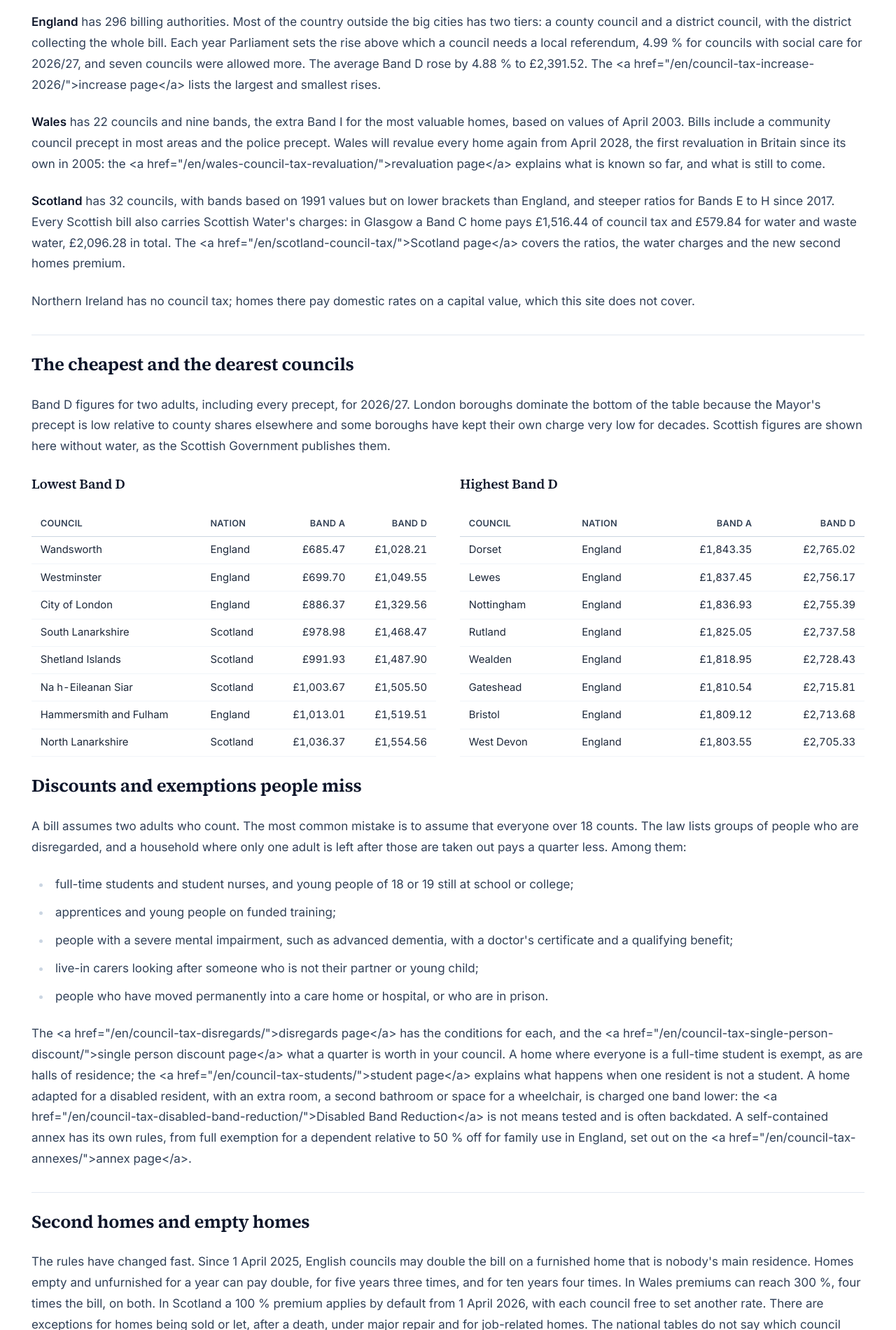
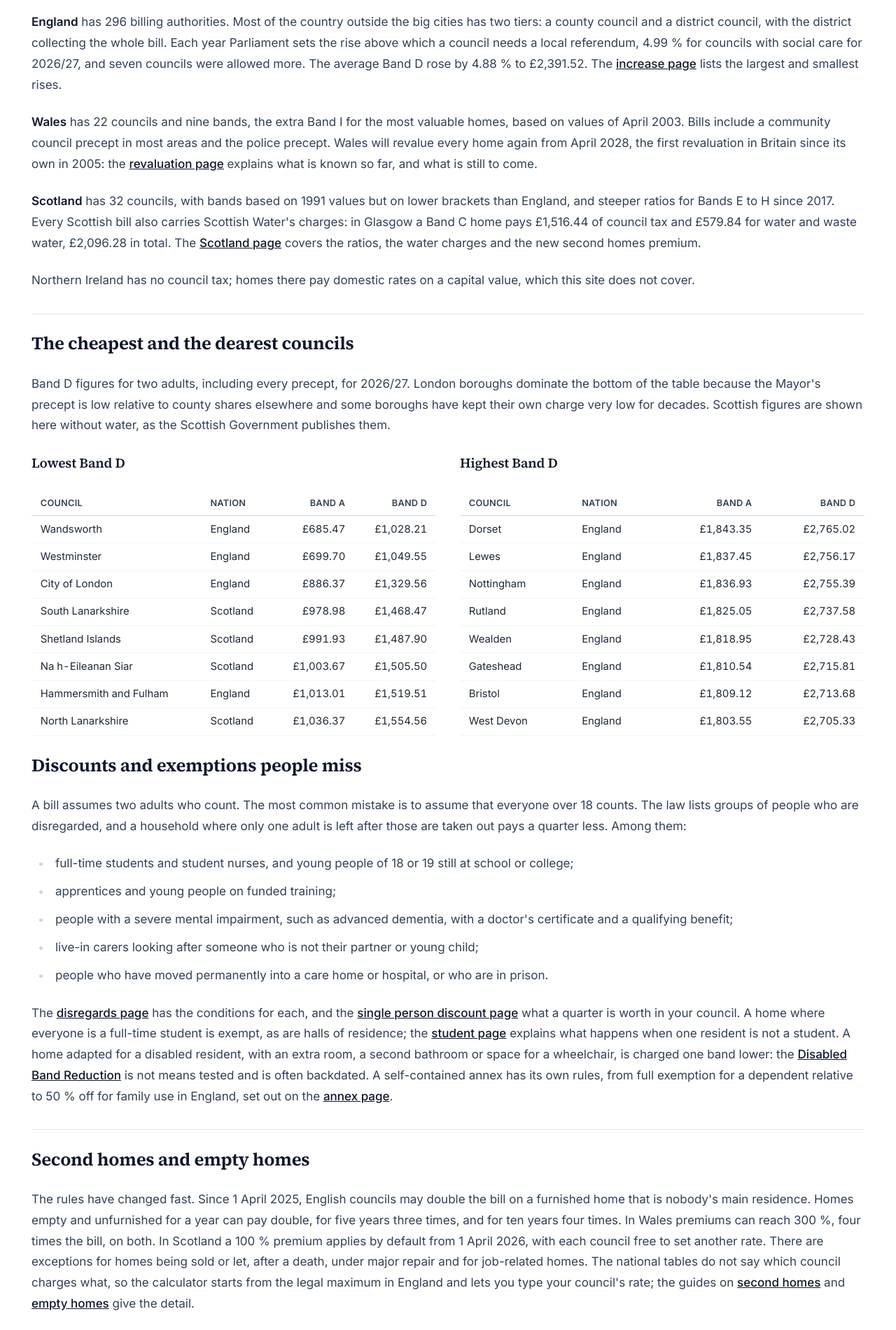
Before and after one commit to Mottalib-10M/mycounciltaxbill.co.uk, an Astro site: page /en in a window 1280 px wide. Shown: the part 2199-4099 px from the top of the page at 70% size. Built offline with nearby package versions, Linux system fonts and the light colour scheme; Astro itself is replaced by a stand-in of ours.

Commit message:
Audit de Sami (2026-10-28) : liens de l'accueil rendus au lieu d'être affichés en code
- Accueil : les 16 liens écrits avec h.a() / h.ca() dans le balisage (exemple de Leeds, trois nations, réductions, résidences secondaires, bande, déménagement) passent par set:html ; ils s'affichaient en clair (« <a href=…> »)

Co-Authored-By: Claude Opus 5.5 <noreply@anthropic.com>

```diff
--- a/src/components/HomePage.astro
+++ b/src/components/HomePage.astro
@@ -61,7 +61,7 @@ const regions = PAGES.filter((p) => p.group === 'regions'), councils = PAGES.fil
       <li><strong>Who lives there, and how the home is used.</strong> One adult who counts: {pc(P.discounts.singlePerson)} off. Nobody who counts: {pc(P.discounts.allDisregarded)} off, or nothing to pay if everyone is a student. A home adapted for a disabled resident: one band lower. A second home or a long-term empty home: a premium of up to {pc(P.premiums.england.secondHomeMax)} or more on top.</li>
       <li><strong>Paying it.</strong> Ten monthly instalments by default, twelve on request in England and Wales, with each instalment after the first rounded to the pound.</li>
     </ol>
-    <p>Here is a worked case. A Band C home in {h.ca('leeds', 'Leeds')} costs {m2(ex.annual)} for two adults. With one adult living alone it is {m2(exOne.annual)}, paid as {m2(exPlan.first)} in April and nine instalments of {m2(exPlan.regular)}. If that adult is a wheelchair user in an adapted home, it is charged as Band B and then discounted: {m2(exDis.annual)}. As a furnished second home with nobody living there, it would cost {m2(exSec.annual)} at the legal maximum premium.</p>
+    <p>Here is a worked case. A Band C home in <Fragment set:html={h.ca('leeds', 'Leeds')} /> costs {m2(ex.annual)} for two adults. With one adult living alone it is {m2(exOne.annual)}, paid as {m2(exPlan.first)} in April and nine instalments of {m2(exPlan.regular)}. If that adult is a wheelchair user in an adapted home, it is charged as Band B and then discounted: {m2(exDis.annual)}. As a furnished second home with nobody living there, it would cost {m2(exSec.annual)} at the legal maximum premium.</p>
   </div>
 
   <section class="not-prose my-10" aria-labelledby="strip-title">
@@ -80,9 +80,9 @@ const regions = PAGES.filter((p) => p.group === 'regions'), councils = PAGES.fil
 
   <div class="prose prose-slate max-w-none">
     <h2>Three nations, three sets of rules</h2>
-    <p><strong>England</strong> has {eng.length} billing authorities. Most of the country outside the big cities has two tiers: a county council and a district council, with the district collecting the whole bill. Each year Parliament sets the rise above which a council needs a local referendum, {pc(P.referendum.england.total, 2)} for councils with social care for {P.taxYear}, and seven councils were allowed more. The average Band D rose by {pc(P.averages.england.change, 2)} to {m2(P.averages.england.bandD)}. The {h.a('council-tax-increase-2026', 'increase page')} lists the largest and smallest rises.</p>
-    <p><strong>Wales</strong> has {wal.length} councils and nine bands, the extra Band I for the most valuable homes, based on values of April 2003. Bills include a community council precept in most areas and the police precept. Wales will revalue every home again from April 2028, the first revaluation in Britain since its own in 2005: the {h.a('wales-council-tax-revaluation', 'revaluation page')} explains what is known so far, and what is still to come.</p>
-    <p><strong>Scotland</strong> has {sco.length} councils, with bands based on 1991 values but on lower brackets than England, and steeper ratios for Bands E to H since 2017. Every Scottish bill also carries Scottish Water's charges: in Glasgow a Band C home pays {m2(glas.councilTax)} of council tax and {m2(glas.water + glas.sewerage)} for water and waste water, {m2(glas.annual)} in total. The {h.a('scotland-council-tax', 'Scotland page')} covers the ratios, the water charges and the new second homes premium.</p>
+    <p><strong>England</strong> has {eng.length} billing authorities. Most of the country outside the big cities has two tiers: a county council and a district council, with the district collecting the whole bill. Each year Parliament sets the rise above which a council needs a local referendum, {pc(P.referendum.england.total, 2)} for councils with social care for {P.taxYear}, and seven councils were allowed more. The average Band D rose by {pc(P.averages.england.change, 2)} to {m2(P.averages.england.bandD)}. The <Fragment set:html={h.a('council-tax-increase-2026', 'increase page')} /> lists the largest and smallest rises.</p>
+    <p><strong>Wales</strong> has {wal.length} councils and nine bands, the extra Band I for the most valuable homes, based on values of April 2003. Bills include a community council precept in most areas and the police precept. Wales will revalue every home again from April 2028, the first revaluation in Britain since its own in 2005: the <Fragment set:html={h.a('wales-council-tax-revaluation', 'revaluation page')} /> explains what is known so far, and what is still to come.</p>
+    <p><strong>Scotland</strong> has {sco.length} councils, with bands based on 1991 values but on lower brackets than England, and steeper ratios for Bands E to H since 2017. Every Scottish bill also carries Scottish Water's charges: in Glasgow a Band C home pays {m2(glas.councilTax)} of council tax and {m2(glas.water + glas.sewerage)} for water and waste water, {m2(glas.annual)} in total. The <Fragment set:html={h.a('scotland-council-tax', 'Scotland page')} /> covers the ratios, the water charges and the new second homes premium.</p>
     <p>Northern Ireland has no council tax; homes there pay domestic rates on a capital value, which this site does not cover.</p>
 
     <h2>The cheapest and the dearest councils</h2>
@@ -103,16 +103,16 @@ const regions = PAGES.filter((p) => p.group === 'regions'), councils = PAGES.fil
       <li>live-in carers looking after someone who is not their partner or young child;</li>
       <li>people who have moved permanently into a care home or hospital, or who are in prison.</li>
     </ul>
-    <p>The {h.a('council-tax-disregards', 'disregards page')} has the conditions for each, and the {h.a('council-tax-single-person-discount', 'single person discount page')} what a quarter is worth in your council. A home where everyone is a full-time student is exempt, as are halls of residence; the {h.a('council-tax-students', 'student page')} explains what happens when one resident is not a student. A home adapted for a disabled resident, with an extra room, a second bathroom or space for a wheelchair, is charged one band lower: the {h.a('council-tax-disabled-band-reduction', 'Disabled Band Reduction')} is not means tested and is often backdated. A self-contained annex has its own rules, from full exemption for a dependent relative to {pc(P.discounts.annexFamily)} off for family use in England, set out on the {h.a('council-tax-annexes', 'annex page')}.</p>
+    <p>The <Fragment set:html={h.a('council-tax-disregards', 'disregards page')} /> has the conditions for each, and the <Fragment set:html={h.a('council-tax-single-person-discount', 'single person discount page')} /> what a quarter is worth in your council. A home where everyone is a full-time student is exempt, as are halls of residence; the <Fragment set:html={h.a('council-tax-students', 'student page')} /> explains what happens when one resident is not a student. A home adapted for a disabled resident, with an extra room, a second bathroom or space for a wheelchair, is charged one band lower: the <Fragment set:html={h.a('council-tax-disabled-band-reduction', 'Disabled Band Reduction')} /> is not means tested and is often backdated. A self-contained annex has its own rules, from full exemption for a dependent relative to {pc(P.discounts.annexFamily)} off for family use in England, set out on the <Fragment set:html={h.a('council-tax-annexes', 'annex page')} />.</p>
 
     <h2>Second homes and empty homes</h2>
-    <p>The rules have changed fast. Since {h.date(P.premiums.england.secondHomeFrom)}, English councils may double the bill on a furnished home that is nobody's main residence. Homes empty and unfurnished for a year can pay double, for five years three times, and for ten years four times. In Wales premiums can reach {pc(P.premiums.wales.max)}, four times the bill, on both. In Scotland a {pc(P.premiums.scotland.default)} premium applies by default from {h.date(P.premiums.scotland.from)}, with each council free to set another rate. There are exceptions for homes being sold or let, after a death, under major repair and for job-related homes. The national tables do not say which council charges what, so the calculator starts from the legal maximum in England and lets you type your council's rate; the guides on {h.a('second-home-council-tax', 'second homes')} and {h.a('empty-property-council-tax', 'empty homes')} give the detail.</p>
+    <p>The rules have changed fast. Since {h.date(P.premiums.england.secondHomeFrom)}, English councils may double the bill on a furnished home that is nobody's main residence. Homes empty and unfurnished for a year can pay double, for five years three times, and for ten years four times. In Wales premiums can reach {pc(P.premiums.wales.max)}, four times the bill, on both. In Scotland a {pc(P.premiums.scotland.default)} premium applies by default from {h.date(P.premiums.scotland.from)}, with each council free to set another rate. There are exceptions for homes being sold or let, after a death, under major repair and for job-related homes. The national tables do not say which council charges what, so the calculator starts from the legal maximum in England and lets you type your council's rate; the guides on <Fragment set:html={h.a('second-home-council-tax', 'second homes')} /> and <Fragment set:html={h.a('empty-property-council-tax', 'empty homes')} /> give the detail.</p>
 
     <h2>Is your band right?</h2>
-    <p>Bands were set in a hurry in the early 1990s, and identical homes on one street are sometimes in different bands. The band of any address is public: the {h.a('check-council-tax-band', 'band checking guide')} shows how to compare yours with the street, the {h.a('what-council-tax-band-am-i', 'band estimator')} turns a 1991 value into a band, and the {h.a('challenge-council-tax-band', 'challenge guide')} sets out the two routes to a change, the evidence that works, and the real risk that a review moves the band up instead.</p>
+    <p>Bands were set in a hurry in the early 1990s, and identical homes on one street are sometimes in different bands. The band of any address is public: the <Fragment set:html={h.a('check-council-tax-band', 'band checking guide')} /> shows how to compare yours with the street, the <Fragment set:html={h.a('what-council-tax-band-am-i', 'band estimator')} /> turns a 1991 value into a band, and the <Fragment set:html={h.a('challenge-council-tax-band', 'challenge guide')} /> sets out the two routes to a change, the evidence that works, and the real risk that a review moves the band up instead.</p>
 
     <h2>Moving, paying and arrears</h2>
-    <p>Council tax is a daily charge. Moving in or out part way through the year means paying for the days at each address, worked out on the {h.a('council-tax-moving-house', 'moving house page')}. Paying in 12 instalments rather than 10 lowers each one by about a sixth; missing an instalment, on the other hand, can lead quickly to the loss of the right to pay by instalments and a summons. The {h.a('council-tax-monthly-payments', 'payments page')} explains the rounding of instalments, the right to 12 and the steps councils take when a payment is missed.</p>
+    <p>Council tax is a daily charge. Moving in or out part way through the year means paying for the days at each address, worked out on the <Fragment set:html={h.a('council-tax-moving-house', 'moving house page')} />. Paying in 12 instalments rather than 10 lowers each one by about a sixth; missing an instalment, on the other hand, can lead quickly to the loss of the right to pay by instalments and a summons. The <Fragment set:html={h.a('council-tax-monthly-payments', 'payments page')} /> explains the rounding of instalments, the right to 12 and the steps councils take when a payment is missed.</p>
 
     <h2>Where the figures come from</h2>
     <p>Every council's Band D and its split between the council, county, police, fire, mayor and parishes are generated by a script from the official spreadsheets: the <Fragment set:html={h.src('mhclg_levels', 'council tax levels for England')} /> of the Ministry of Housing, Communities and Local Government, the <Fragment set:html={h.src('wales_levels', 'Welsh Government\'s council tax levels')} /> and the <Fragment set:html={h.src('scot_datasets', 'Scottish Government\'s council tax datasets')} />, all published in March 2026, with Scottish Water's <Fragment set:html={h.src('scot_water', 'charges for 2026/27')} />. National rules sit in one parameter file that cites {nSrc} official pages. The English figures computed for each band match the government's own table to the penny for all {eng.length} councils, a check run on every build. The <a href={route('method', lang)}>method page</a> lists every rule and every limit; the <a href={route('about', lang)}>about page</a> says who publishes the site and how to report an error.</p>
```
